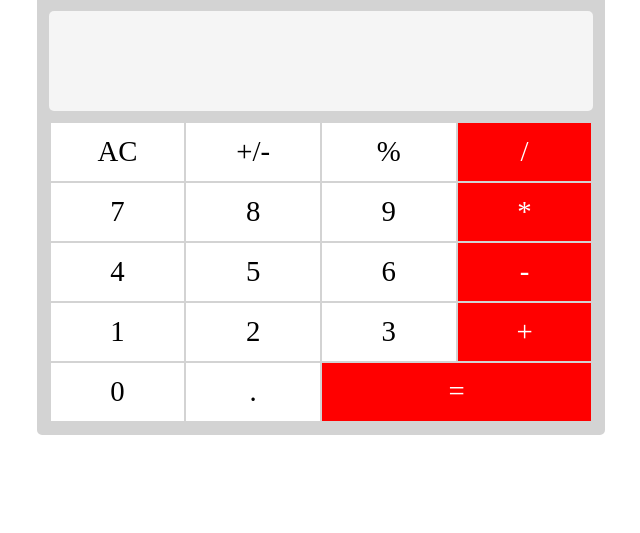
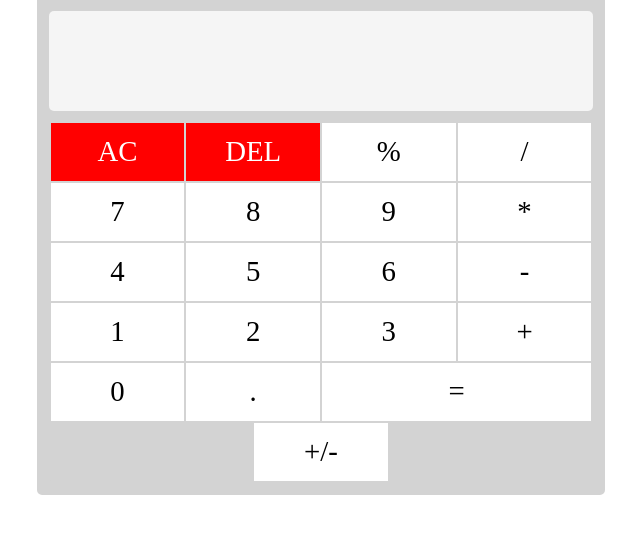
Before and after one commit to 9anubhavtyagi/my-calculator, a plain HTML site: page index.html in a window 1280 px wide. Shown: the part 181-714 px from the top of the page, without its empty margins (319-959 px from the left). Drawn offline with Linux system fonts and the light colour scheme.

Commit message:
Update index.html

```diff
--- a/index.html
+++ b/index.html
@@ -17,28 +17,28 @@
         </div>
 
         <div id="btnContainer">
-            <div class="btn" id="clearBtn" data-value="ac">
+            <div class="btn red" id="clearBtn" data-value="ac">
                 <span>AC</span>
             </div>
-            <div class="btn" id="signBtn" data-value="sign">
-                <span>+/-</span>
+            <div class="btn red" id="backSpaceBtn" data-value="del">
+                <span>DEL</span>
             </div>
             <div class="btn" id="percentBtn" data-value="%">
                 <span>%</span>
             </div>
-            <div class="btn red" id="divideBtn" data-value="/">
+            <div class="btn blue" id="divideBtn" data-value="/">
                 <span>/</span>
             </div>
             <div class="btn" id="sevenBtn" data-value="7">
                 <span>7</span>
             </div>
-            <div class="btn" id="eifhtBtn" data-value="8">
+            <div class="btn" id="eightBtn" data-value="8">
                 <span>8</span>
             </div>
             <div class="btn" id="nineBtn" data-value="9">
                 <span>9</span>
             </div>
-            <div class="btn red" id="multiplyBtn" data-value="*">
+            <div class="btn blue" id="multiplyBtn" data-value="*">
                 <span>*</span>
             </div>
             <div class="btn" id="fourBtn" data-value="4">
@@ -50,7 +50,7 @@
             <div class="btn" id="sixBtn" data-value="6">
                 <span>6</span>
             </div>
-            <div class="btn red" id="minusBtn" data-value="-">
+            <div class="btn blue" id="minusBtn" data-value="-">
                 <span>-</span>
             </div>
             <div class="btn" id="oneBtn" data-value="1">
@@ -62,7 +62,7 @@
             <div class="btn" id="threeBtn" data-value="3">
                 <span>3</span>
             </div>
-            <div class="btn red" id="plusBtn" data-value="+">
+            <div class="btn blue" id="plusBtn" data-value="+">
                 <span>+</span>
             </div>
             <div class="btn" id="zeroBtn" data-value="0">
@@ -71,9 +71,13 @@
             <div class="btn" id="deciBtn" data-value=".">
                 <span>.</span>
             </div>
-            <div class="btn red" id="equalBtn" data-value="=">
+            <div class="btn" id="equalBtn" data-value="=">
                 <span>=</span>
             </div>
+            <div class="btn blue" id="signBtn" data-value="sign">
+                <span>+/-</span>
+            </div>
+
         </div>
     </div>
 
```
